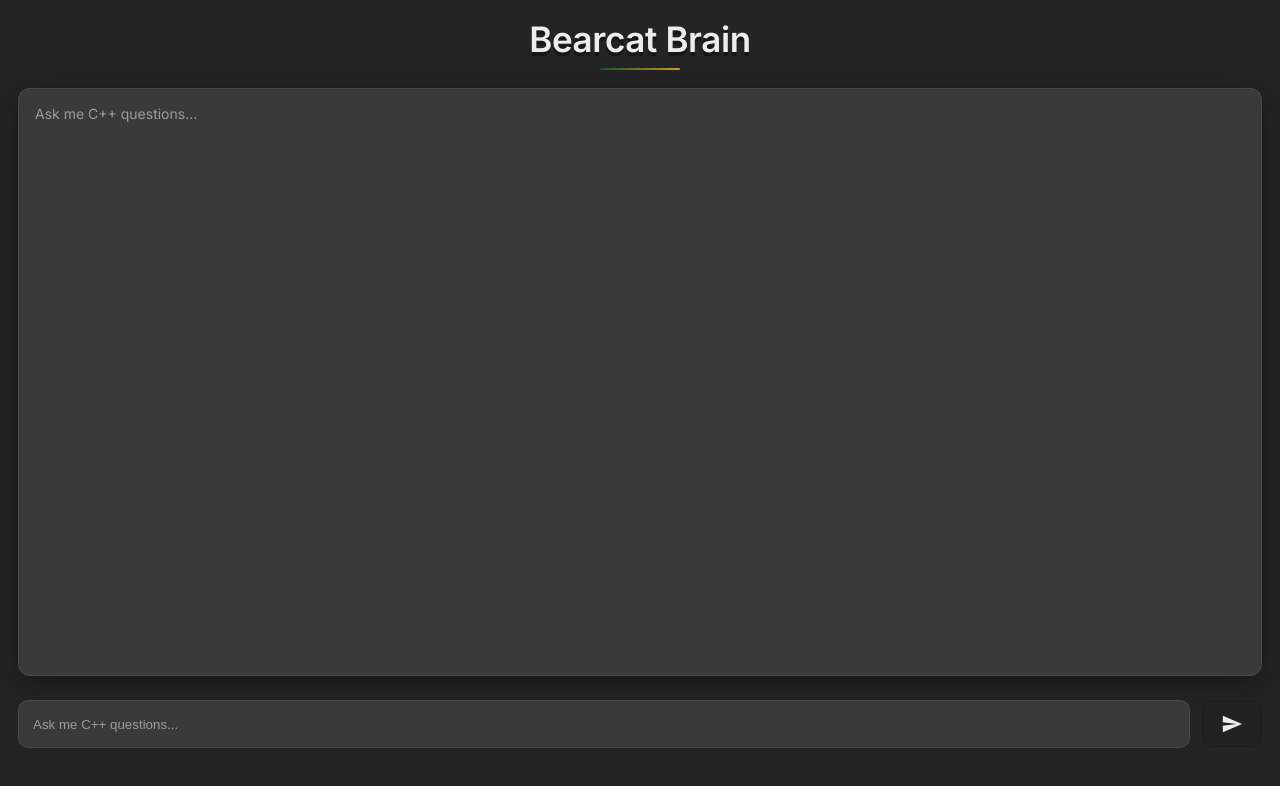
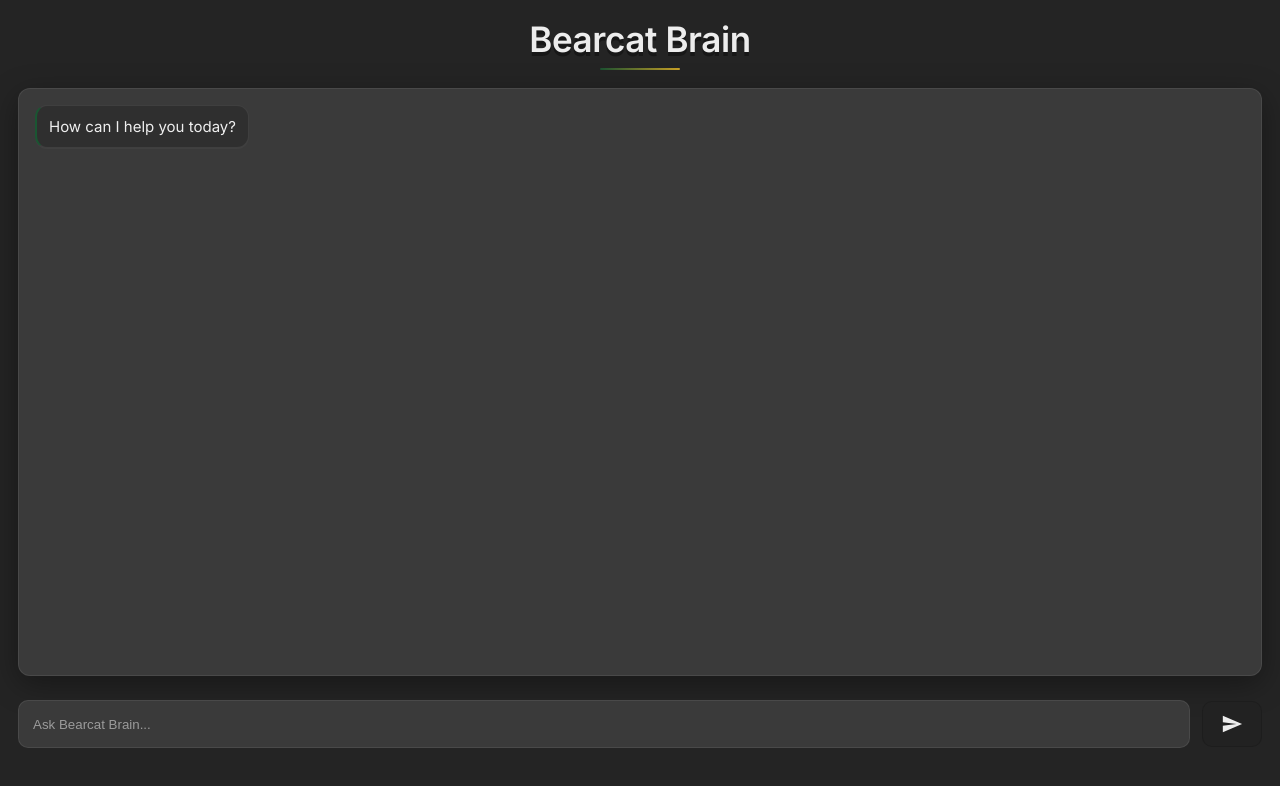
Before and after one commit to DylanSever/Bearcat-Brain, a React (Vite) app in the folder frontend/: page / in a window 1280 px wide. Shown: the top 786 px of the page. Built offline with nearby package versions, Linux system fonts and the light colour scheme.

Commit message:
New static message box. Fixed loading screen, disabled the chat box and the send button during loading

```diff
--- a/frontend/src/components/Chat.jsx
+++ b/frontend/src/components/Chat.jsx
@@ -64,16 +64,21 @@ export default function Chat() {
 
       <div className="bb-chatCard">
         <div className="bb-chatWindow" ref={chatRef}>
-          {messages.length === 0 ? (
-            <div className="bb-emptyHint">Ask me C++ questions...</div>
-          ) : (
+
+        <div className = "bb-msgRow bb-bot">
+          <div className="bb-bubble bb-staticIntro">
+            How can I help you today?
+          </div>
+        </div>
+
+           {(
             messages.map((m, i) => (
               <div
                 key={i}
                 className={`bb-msgRow ${m.role === "user" ? "bb-user" : "bb-bot"}`}
               >
                 <div className="bb-bubble">{m.content}</div>
-              </div>
+                </div>
             ))
           )}
 
@@ -92,18 +97,14 @@ export default function Chat() {
             className="bb-chatInput"
             value={text}
             onChange={(e) => setText(e.target.value)}
-            placeholder="Ask me C++ questions..."
+            placeholder="Ask Bearcat Brain..."
             autoComplete="off"
             disabled={isLoading}
           />
           <button className="bb-sendBtn" type="submit" disabled={isLoading}>
-            {isLoading ? (
-              <span className="thinking"></span>
-            ) : (
               <svg viewBox="0 0 24 24" width="22" height="22">
                 <path d="M2 21L23 12L2 3L2 10L17 12L2 14Z" fill="currentColor"/>
               </svg>
-  )}
           </button>
         </form>
       </div>
--- a/frontend/src/styles.css
+++ b/frontend/src/styles.css
@@ -177,6 +177,11 @@ button:focus-visible {
   color: var(--bb-muted);
 }
 
+.bb-chatInput:disabled {
+  opacity: 0.25;
+  cursor: not-allowed;
+}
+
 .bb-sendBtn {
   height: 46px;
   padding: 0 18px;
@@ -194,6 +199,10 @@ button:focus-visible {
 .bb-sendBtn:hover {
  background: #262626;
  box-shadow: 0 0 0 1px var(--bb-gold) inset;
+}
+
+.bb-sendBtn:disabled {
+  opacity: 0.25;
 }
 
 .bb-sendBtn:active {
```
